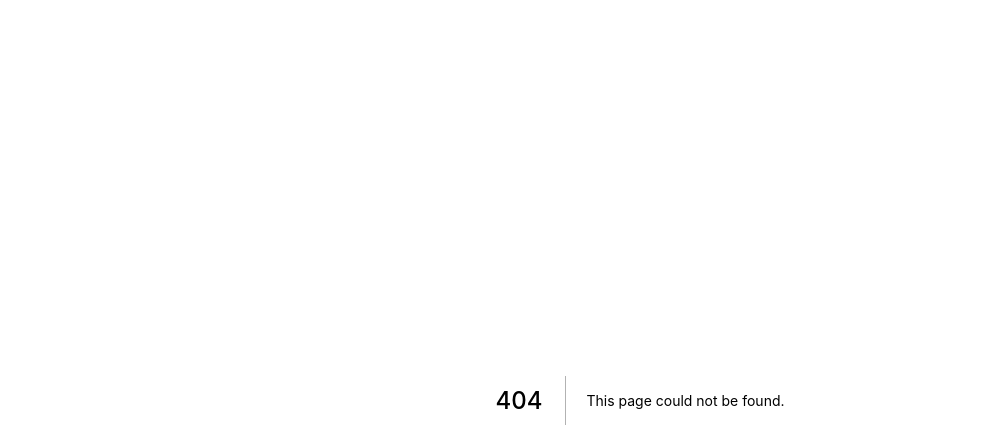
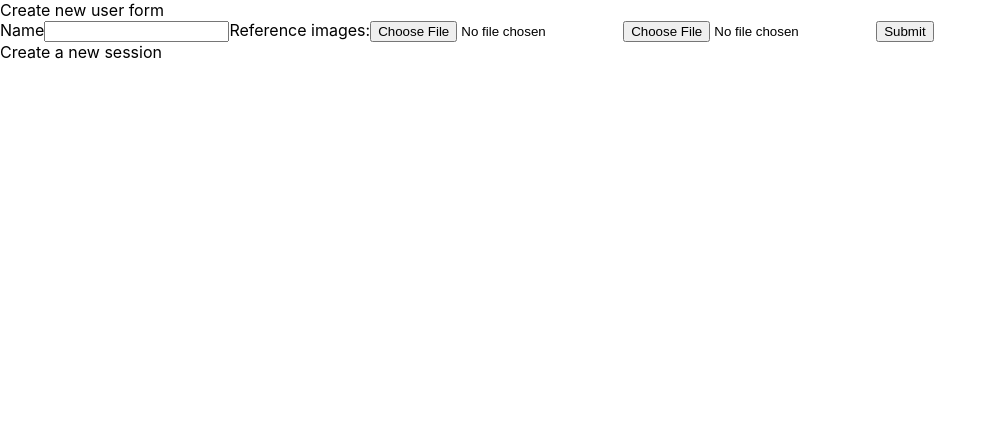
Before and after one commit to MatthieuBonnardot/Automatic-Attendance-System, a Next.js app in the folder automatic-attendance-system/: page /admin in a window 1280 px wide. Before the commit this address had no page. Shown: the top 448 px of the page, without its empty margins (0-996 px from the left). Built offline with nearby package versions, Linux system fonts and the light colour scheme.

Commit message:
Finished Update for presentation

```diff
--- a/automatic-attendance-system/SharedComponents/FailedAuthentication.js
+++ b/automatic-attendance-system/SharedComponents/FailedAuthentication.js
@@ -11,7 +11,7 @@ const FailedAuthentication = (props) => {
         </h1>
         <Button
           className="Button"
-          href="/logIn"
+          href="/"
           cta="cta"
           text="Try Again"
         ></Button>
--- /dev/null
+++ b/automatic-attendance-system/SharedComponents/UserForm.js
@@ -0,0 +1,18 @@
+import React from "react";
+
+const UserForm = () => {
+  return (
+    <div>
+      <form>
+        <label>Name</label>
+        <input type="text" name="name"></input>
+        <label>Reference images:</label>
+        <input type="file" id="myFile" name="filename"></input>
+        <input type="file" id="myFile2" name="filename"></input>
+        <input type="submit" value="Submit" />
+      </form>
+    </div>
+  );
+};
+
+export default UserForm;
--- a/automatic-attendance-system/SharedComponents/WelcomePage.js
+++ b/automatic-attendance-system/SharedComponents/WelcomePage.js
@@ -17,7 +17,7 @@ const WelcomePage = (props) => {
           Join your <b className="emphasis2">Zoom</b> call by clicking the
           button below!
         </h2>
-        <Button className="Button" href="/" cta="cta" text="Join Zoom call"></Button>
+        <Button className="Button" href="https://us02web.zoom.us/j/85877568731?pwd=VEUzem5meG9tN3VjUWQwbThTQXBvQT09" cta="cta" text="Join Zoom call"></Button>
         <Fade left>
           <div className="decorator1">
             {" "}
--- a/automatic-attendance-system/package.json
+++ b/automatic-attendance-system/package.json
@@ -8,12 +8,14 @@
     "start": "next start"
   },
   "dependencies": {
+    "bootstrap": "^4.5.3",
     "lottie-web": "^5.7.5",
     "mongodb": "^3.6.3",
     "next": "10.0.5",
     "next-connect": "^0.9.1",
     "particlesjs": "^2.2.3",
     "react": "17.0.1",
+    "react-bootstrap": "^1.4.3",
     "react-dom": "17.0.1",
     "react-particles-js": "^3.4.1",
     "react-reveal": "^1.2.2",
--- a/automatic-attendance-system/pages/index.js
+++ b/automatic-attendance-system/pages/[index].js
@@ -24,11 +24,11 @@ export default function Home() {
       <div className="homepage">
         <Fade left>
           <h1 className="pTitle_main">
-            Welcome to the <br></br>Automatic authentication system
+            Join your zoom session
           </h1>
           <Button
             className="Button"
-            href="/logIn"
+            href="/log-in"
             cta="blue"
             text="Log in"
           ></Button>
--- /dev/null
+++ b/automatic-attendance-system/pages/admin.js
@@ -0,0 +1,15 @@
+import React from "react";
+import UserForm from "../SharedComponents/UserForm";
+
+const Admin = () => {
+  return (
+    <div>
+      <div>Create new user form
+      <UserForm/>
+      </div>
+      <div>Create a new session</div>
+    </div>
+  );
+};
+
+export default Admin;
--- /dev/null
+++ b/automatic-attendance-system/pages/api/new.js
@@ -0,0 +1,11 @@
+import nextConnect from "next-connect";
+import middleware from "../../middleware/database";
+
+const handler = nextConnect();
+handler.use(middleware);
+
+handler.post(async (req, res) => {
+  console.log(req.body);
+});
+
+export default handler;
```
Also changed, not shown: automatic-attendance-system/pages/log-in.js (renamed from automatic-attendance-system/pages/logIn.js), 1 other file (tests, documents, lock files or other folders).
